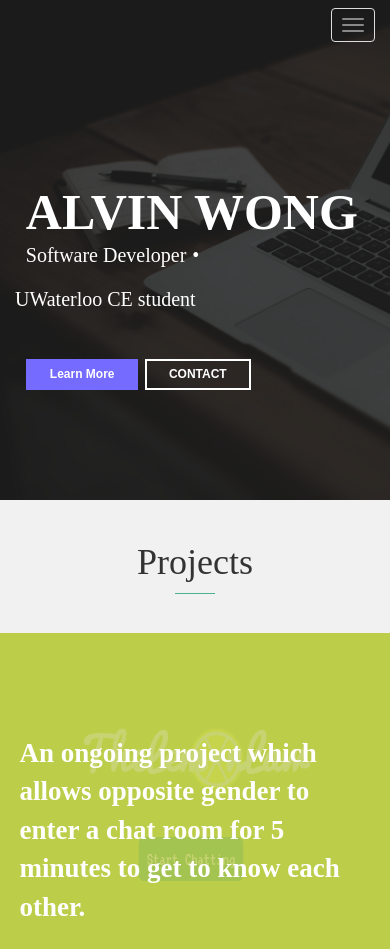
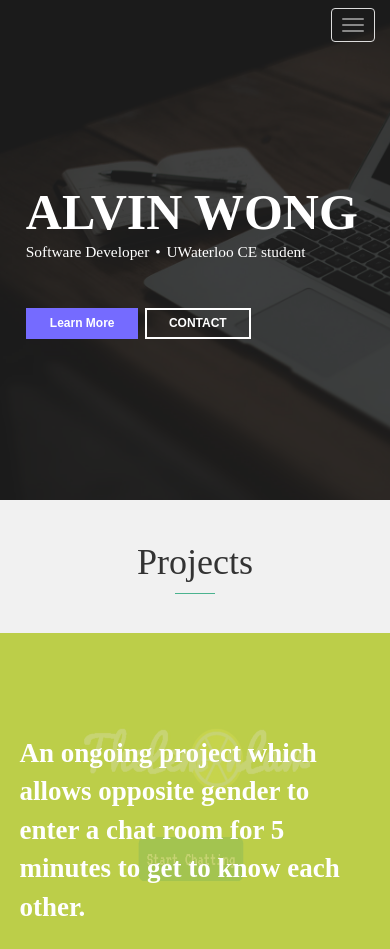
Before and after one commit to alvinwong12/MyWebsite, a website: page main.html in a window 390 px wide. Shown: the top 949 px of the page. Drawn offline with nearby package versions, Linux system fonts and the light colour scheme; a web font is replaced by a local one.

Commit message:
Fixes to jumbotron content incorrect padding in mobile

```diff
--- a/css/main_style.css
+++ b/css/main_style.css
@@ -272,7 +272,10 @@ span{
 }
 @media only screen and (max-width: 767px){
 	#jumbotron-content{
-		padding:105px 0 30px 0;
+
+		padding-top: 105px;
+		padding-bottom: 30px;
+
 		text-align: left;
 	}
 }
@@ -287,7 +290,6 @@ span{
 	.jumbotron .h1{
 		font-size: 50px	;
 		text-align: left;
-		margin-left:3%;
 		margin-bottom: 0;
 	}
 }
@@ -382,7 +384,7 @@ span{
 }
 @media only screen and (max-width: 767px){
 	#jumbotron-content .user-description{
-		font-size:20px;
+		font-size:1.1em;
 		margin-top:0.2%;
 
 	}
@@ -391,7 +393,10 @@ span{
 		margin-right:2px;
 	}
 	#jumbotron-content #job1{
-		margin-left: 3%;
+		/*margin-left: 3%;*/
+	}
+	#jumbotron-content{
+		padding-left: 3%;
 	}
 }
 @media only screen and (min-width: 768px){
```
